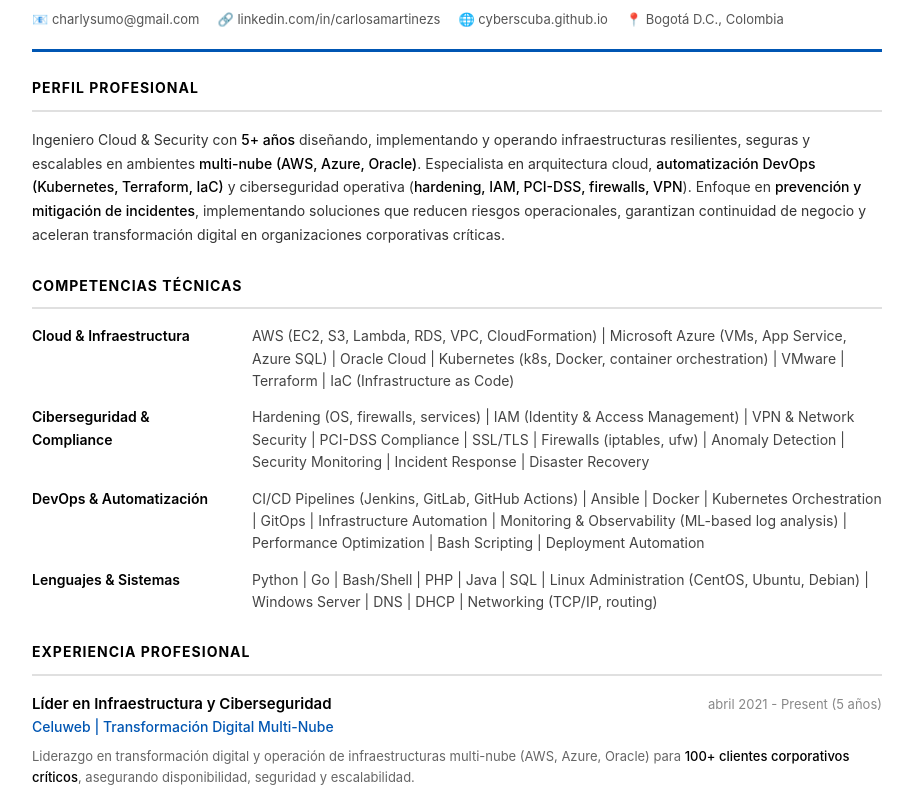
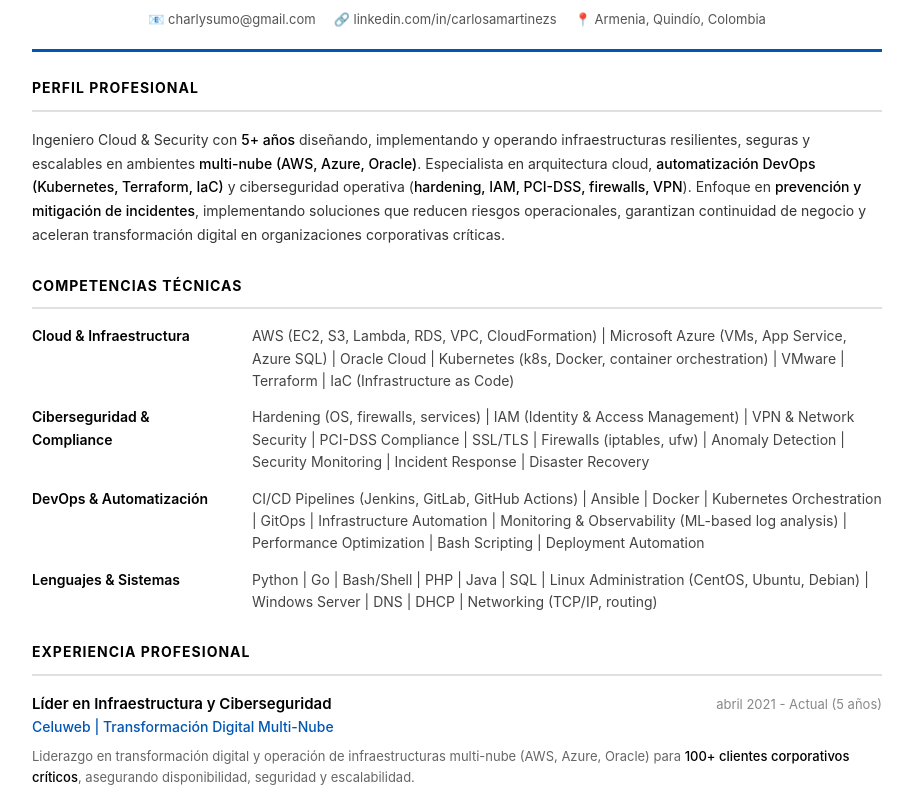
Before and after one commit to cyberscuba/cyberscuba.github.io, a plain HTML site: page index.html in a window 1280 px wide. Shown: the part 139-934 px from the top of the page, without its empty margins (183-1096 px from the left). Drawn offline with Linux system fonts and the light colour scheme.

Commit message:
Update location to Armenia, Quindio and change Present to Actual
- Change location: Bogotá D.C. → Armenia, Quindío
- Change date format: Present → Actual
- Remove cyberscuba.github.io from contact info
- Center align contact information

```diff
--- a/index.html
+++ b/index.html
@@ -50,6 +50,7 @@
             gap: 18px;
             font-size: 13px;
             color: #555;
+            justify-content: center;
         }
         .contact a {
             color: #0056b3;
@@ -196,8 +197,7 @@
             <div class="contact">
                 <span>📧 charlysumo@gmail.com</span>
                 <span>🔗 linkedin.com/in/carlosamartinezs</span>
-                <span>🌐 cyberscuba.github.io</span>
-                <span>📍 Bogotá D.C., Colombia</span>
+                <span>📍 Armenia, Quindío, Colombia</span>
             </div>
         </header>
 
@@ -241,7 +241,7 @@
                         <div class="job-title">Líder en Infraestructura y Ciberseguridad</div>
                         <div class="company">Celuweb | Transformación Digital Multi-Nube</div>
                     </span>
-                    <span class="date">abril 2021 - Present (5 años)</span>
+                    <span class="date">abril 2021 - Actual (5 años)</span>
                 </div>
                 <div class="job-description">
                     Liderazgo en transformación digital y operación de infraestructuras multi-nube (AWS, Azure, Oracle) para <span class="achievement-highlight">100+ clientes corporativos críticos</span>, asegurando disponibilidad, seguridad y escalabilidad.
```
